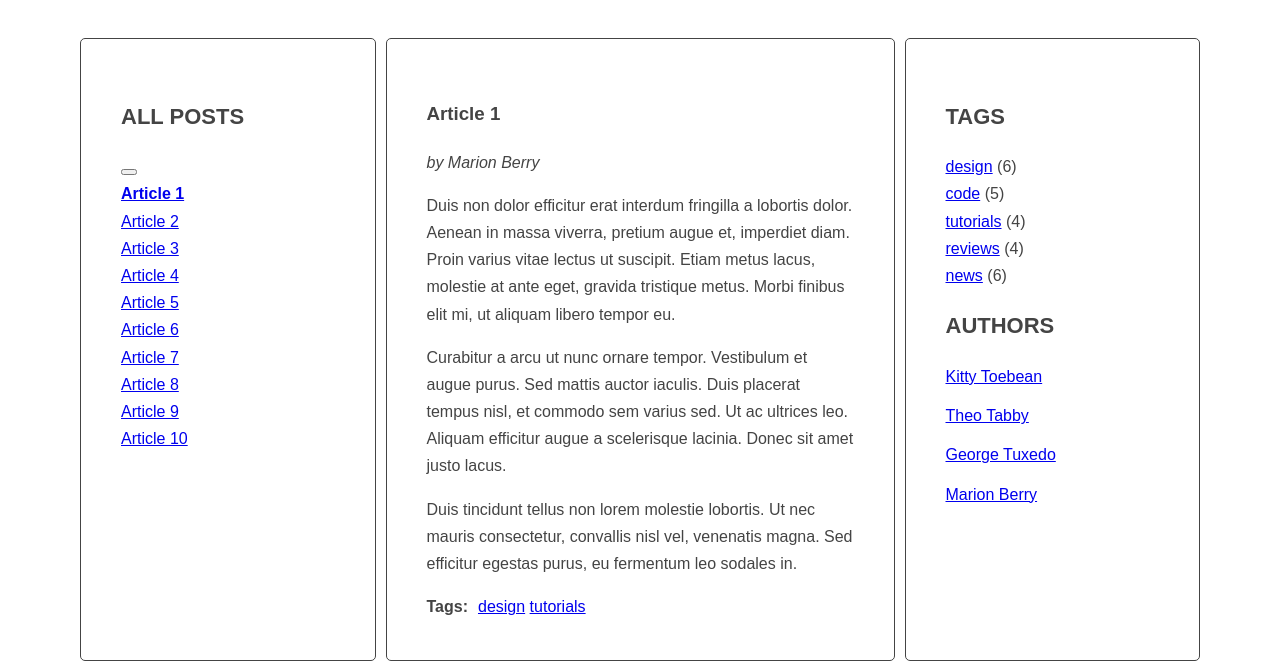
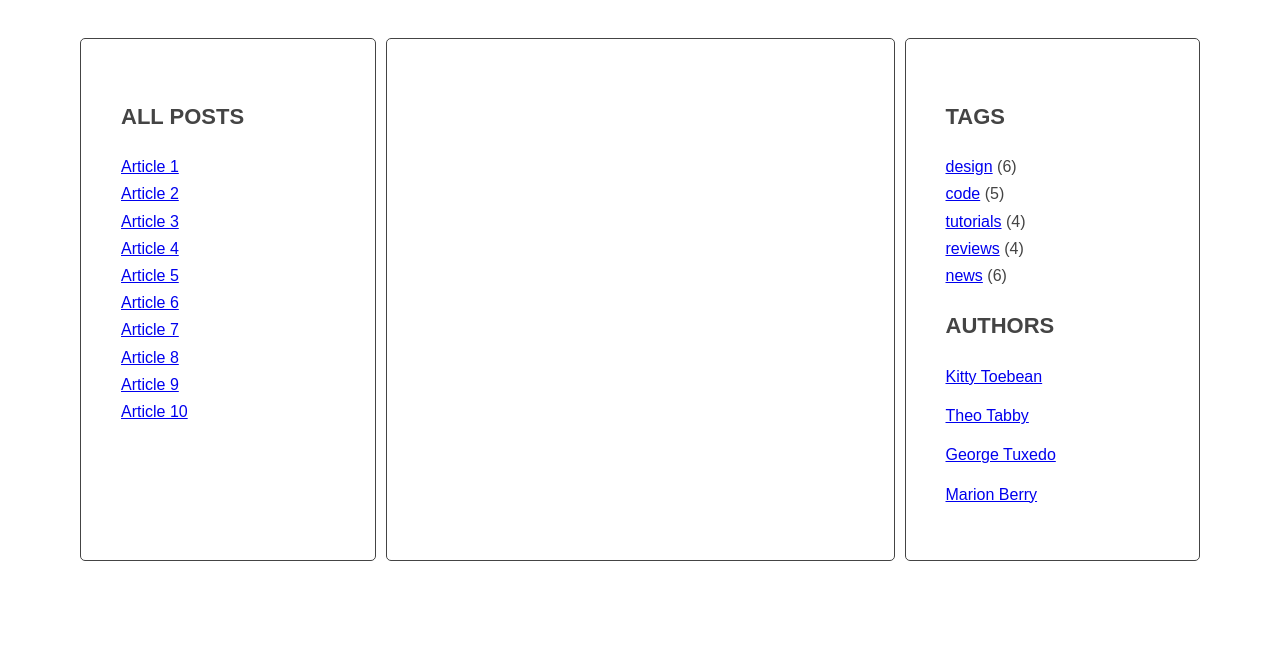
Before and after one commit to Monika-Grzanek/javascript-blog, a website: page index.html in a window 1280 px wide. Both pictures are taken after a click on the link "Article 2". Shown: the part 205-874 px from the top of the page. After the commit the page ends 800 px from the top, so only its background shows below. Drawn offline with Linux system fonts and the light colour scheme.

Commit message:
Remove class 'active' from all links and articles in js

```diff
--- a/index.html
+++ b/index.html
@@ -13,13 +13,12 @@
     <main class="wrapper">
       <aside class="sidebar">
         <h2 class="section-title">All posts</h2>
-        <button id="test-button"></button>
         <ul class="list titles">
           <li><a href="#article-1" class="active"><span>Article 1</span></a></li>
           <li><a href="#article-2"><span>Article 2</span></a></li>
           <li><a href="#article-3"><span>Article 3</span></a></li>
           <li><a href="#article-4"><span>Article 4</span></a></li>
-          <li><a href="#article-5"><span>Article 5</span></a></li>
+          <li><a href="#article-5" class="active"><span>Article 5</span></a></li>
           <li><a href="#article-6"><span>Article 6</span></a></li>
           <li><a href="#article-7"><span>Article 7</span></a></li>
           <li><a href="#article-8"><span>Article 8</span></a></li>
--- a/js/script.js
+++ b/js/script.js
@@ -1,17 +1,27 @@
+'use strict';
+
 /* document.getElementById('test-button').addEventListener('click', function(){
     const links = document.querySelectorAll('.titles a');
     console.log('links:', links);
   }); */
 
-  const titleClickHandler = function(event){
+const titleClickHandler = function(event){
     console.log('Link was clicked!');
     console.log(event);
     /* remove class 'active' from all article links  */
-
+    const activeLinks = document.querySelectorAll('.titles a.active');
+    for(let activeLink of activeLinks){
+        activeLink.classList.remove('active');
+        console.log(activeLinks);
+    }
     /* add class 'active' to the clicked link */
 
     /* remove class 'active' from all articles */
-
+    const activeArticles = document.querySelectorAll('.posts .active');
+    for(let activeArticle of activeArticles){
+        activeArticle.classList.remove('active');
+        console.log(activeArticles);
+    }
     /* get 'href' attribute from the clicked link */
 
     /* find the correct article using the selector (value of 'href' attribute) */
@@ -19,8 +29,8 @@
     /* add class 'active' to the correct article */
   }
 
-  const links = document.querySelectorAll('.titles a');
+const links = document.querySelectorAll('.titles a');
 
-  for(let link of links){
-    link.addEventListener('click', titleClickHandler);
-  }
+    for(let link of links){
+        link.addEventListener('click', titleClickHandler);
+    }
```
